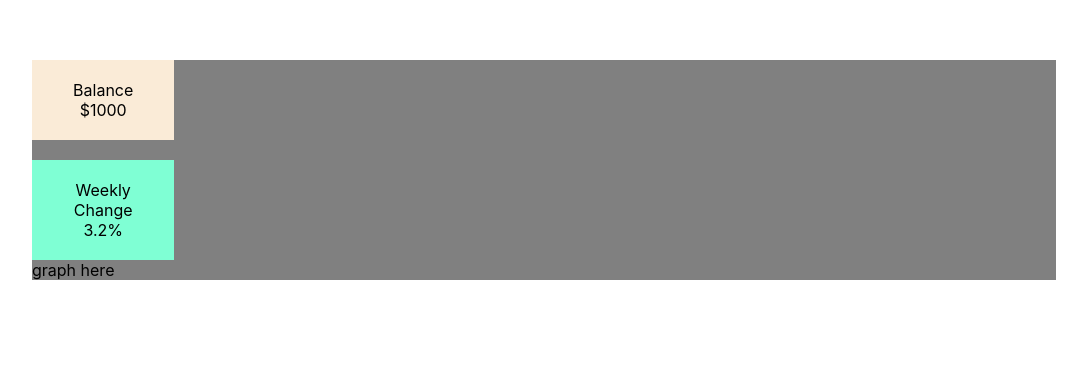
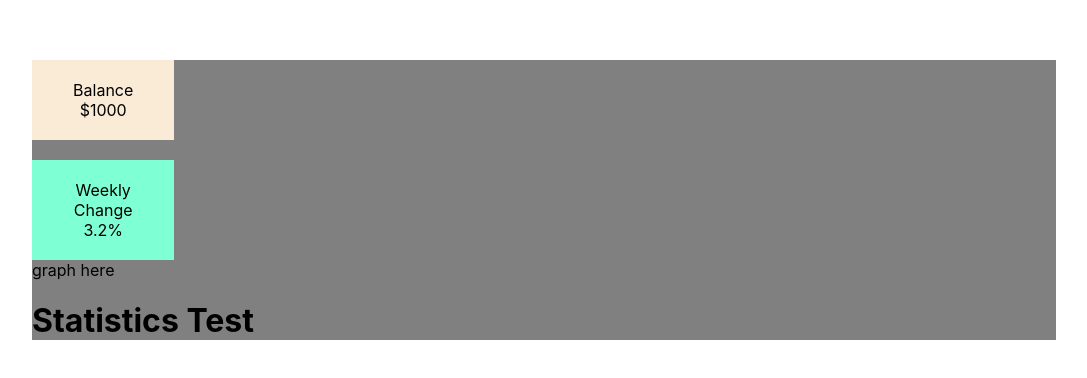
Before and after one commit to owenThurm/TradingJournal, a React (Create React App) app: page / in a window 1280 px wide. Shown: the top 378 px of the page, without its empty margins (96-1183 px from the left). Built offline with nearby package versions, Linux system fonts and the light colour scheme.

Commit message:
Renamed Journal to dashboard, started statistics component

```diff
--- a/src/AccountBalance.js
+++ b/src/AccountBalance.js
@@ -1,5 +1,5 @@
 import React from 'react';
-import './Journal.css';
+import './Dashboard.css';
 
 class AccountBalance extends React.Component {
 
--- a/src/Journal.css
+++ b/src/Dashboard.css
@@ -14,7 +14,7 @@
   text-align: center;
 }
 
-.JournalContainer {
+.DashboardContainer {
   margin: auto;
   background-color: gray;
   width: 80%;
--- a/src/Journal.js
+++ b/src/Dashboard.js
@@ -1,19 +1,21 @@
 import AccountBalance from './AccountBalance';
 import React from 'react';
-import './Journal.css';
+import './Dashboard.css';
 import WeeklyChange from './WeeklyChange';
 import EquityGraph from './EquityGraph';
+import Statistics from './Statistics';
 
-class Journal extends React.Component {
+class Dashboard extends React.Component {
   render() {
     return(
-      <div className="JournalContainer">
+      <div className="DashboardContainer">
         <AccountBalance balance={1000}/>
         <WeeklyChange change={3.2}/>
         <EquityGraph/>
+        <Statistics />
       </div>
     );
   }
 }
 
-export default Journal;
+export default Dashboard;
--- /dev/null
+++ b/src/Statistics.js
@@ -0,0 +1,7 @@
+import React from 'react';
+
+const Statistics = () => {
+    return <h1>Statistics Test</h1>;
+}
+
+export default Statistics;
--- a/src/index.js
+++ b/src/index.js
@@ -2,11 +2,11 @@ import React from 'react';
 import ReactDOM from 'react-dom';
 import './index.css';
 import reportWebVitals from './reportWebVitals';
-import Journal from './Journal';
+import Dashboard from './Dashboard';
 
 ReactDOM.render(
   <React.StrictMode>
-    <Journal />
+    <Dashboard />
   </React.StrictMode>,
   document.getElementById('root')
 );
```
